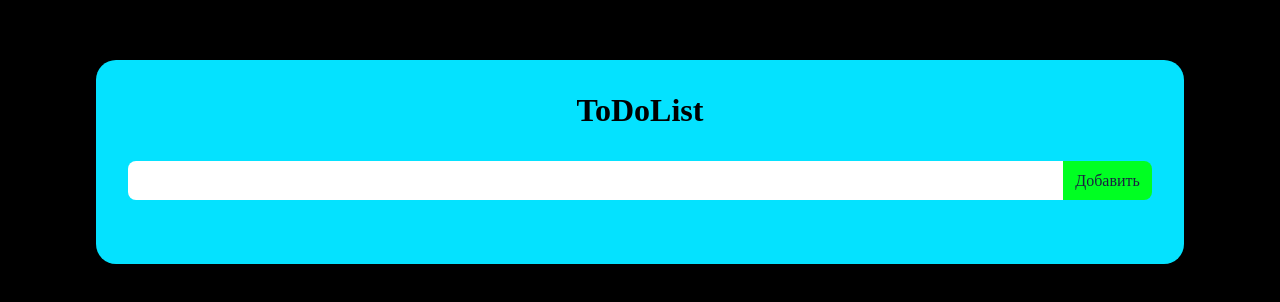
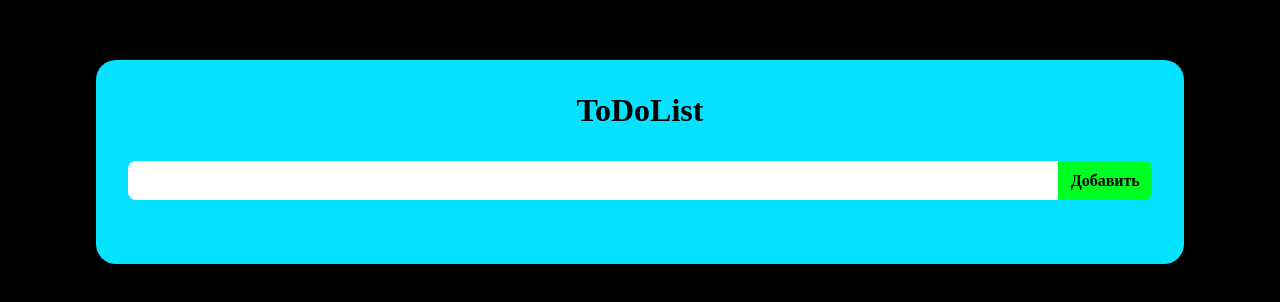
Before and after one commit to MercoVost/Todolist, a React (Vite) app: page / in a window 1280 px wide. Shown: the part 238-540 px from the top of the page. Built offline with nearby package versions, Linux system fonts and the light colour scheme.

Commit message:
changed css

```diff
--- a/src/index.css
+++ b/src/index.css
@@ -101,10 +101,11 @@ button:hover {
 }
 
 .btn1 {
-  color: rgb(25, 34, 65) ;
+  color: rgb(0, 0, 0) ;
   border-radius: 0px 8px 8px 0px;
   background-color: #00ff22;
   margin: 0;
+  font-weight: 600;
 }
 
 @media (max-width: 768px) {
```
